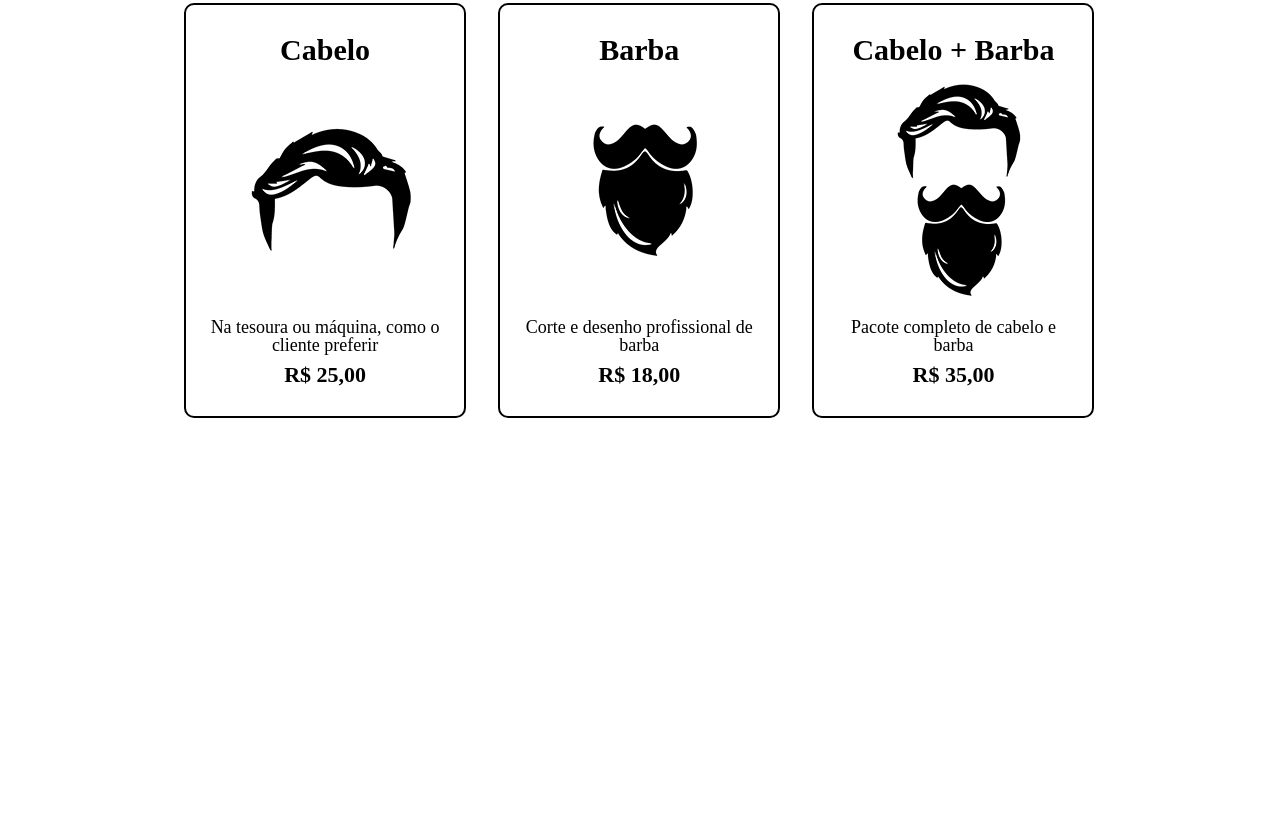
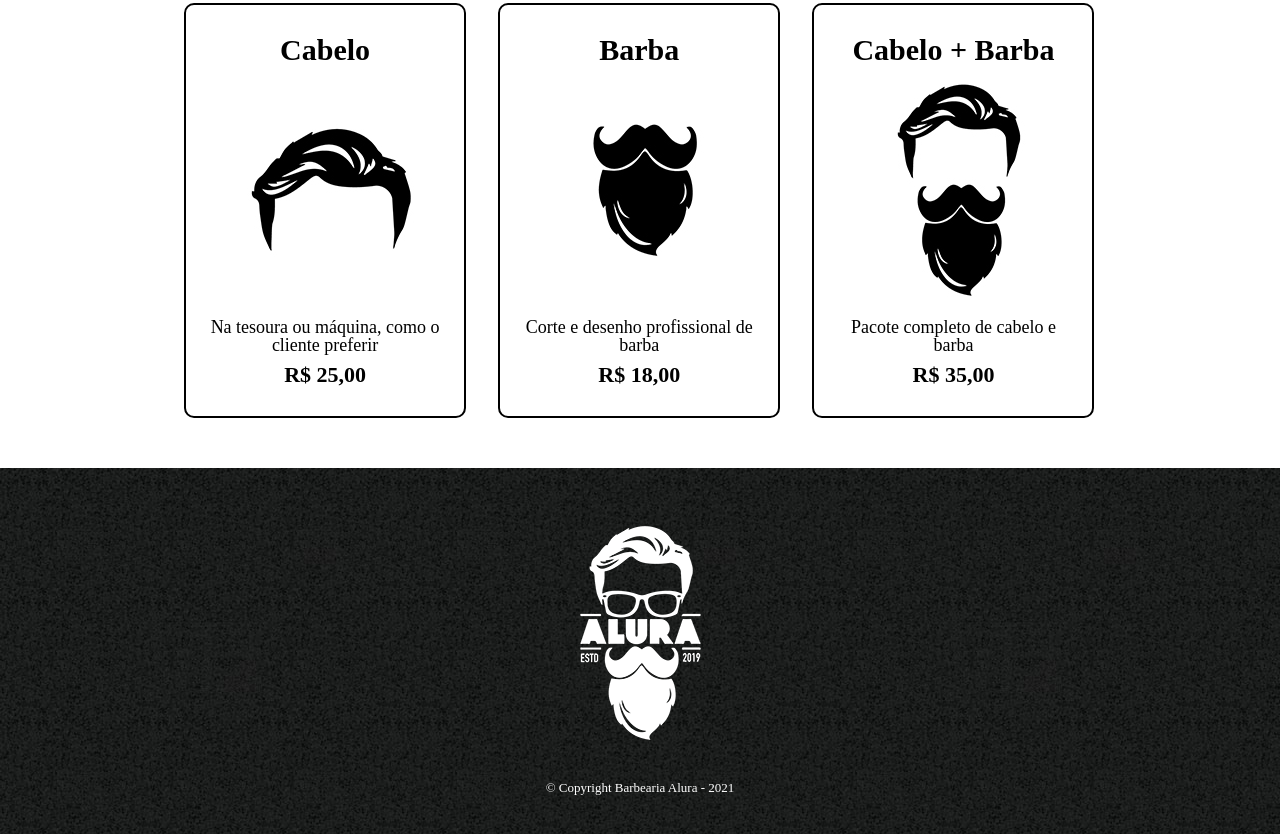
Before and after one commit to thanaramoreira/p-ginaweb, a plain HTML site: page produtos.html in a window 1280 px wide. Shown: the part 340-1174 px from the top of the page. Before the commit the page ends 808 px from the top, so only its background shows below. Drawn offline with Linux system fonts and the light colour scheme.

Commit message:
Finalizando página de produtos

```diff
--- a/produtos.css
+++ b/produtos.css
@@ -28,6 +28,10 @@
     text-decoration: none;
 }
 
+nav a:hover {
+    color: #c78c19;
+}
+
 .produtos {
     width: 940px;
     margin: 0 auto;
@@ -47,6 +51,14 @@
     border-radius: 10px;
 }
 
+.produtos li:hover {
+    border-color: #c78c19;
+}
+
+.produtos li:hover h2 {
+    font-size: 35px;
+}
+
 .produtos h2 {
     font-size: 30px;
     font-weight: bold;
@@ -61,3 +73,15 @@
     font-weight: bold;
     margin-top: 10px;
 }
+
+footer {
+    text-align: center;
+    background: url("bg.jpg");
+    padding: 40px 0;
+}
+
+.copyright {
+    color: #FFFFFF;
+    font-size: 13px;
+    margin: 20px 0 0;
+}
--- a/produtos.html
+++ b/produtos.html
@@ -45,5 +45,10 @@
                 </li>
             </ul>
         </main>
+
+        <footer>
+            <img src="logo-branco.png">
+            <p class="copyright">&copy; Copyright Barbearia Alura - 2021</p>
+        </footer>
     </body>
 </html>
```
